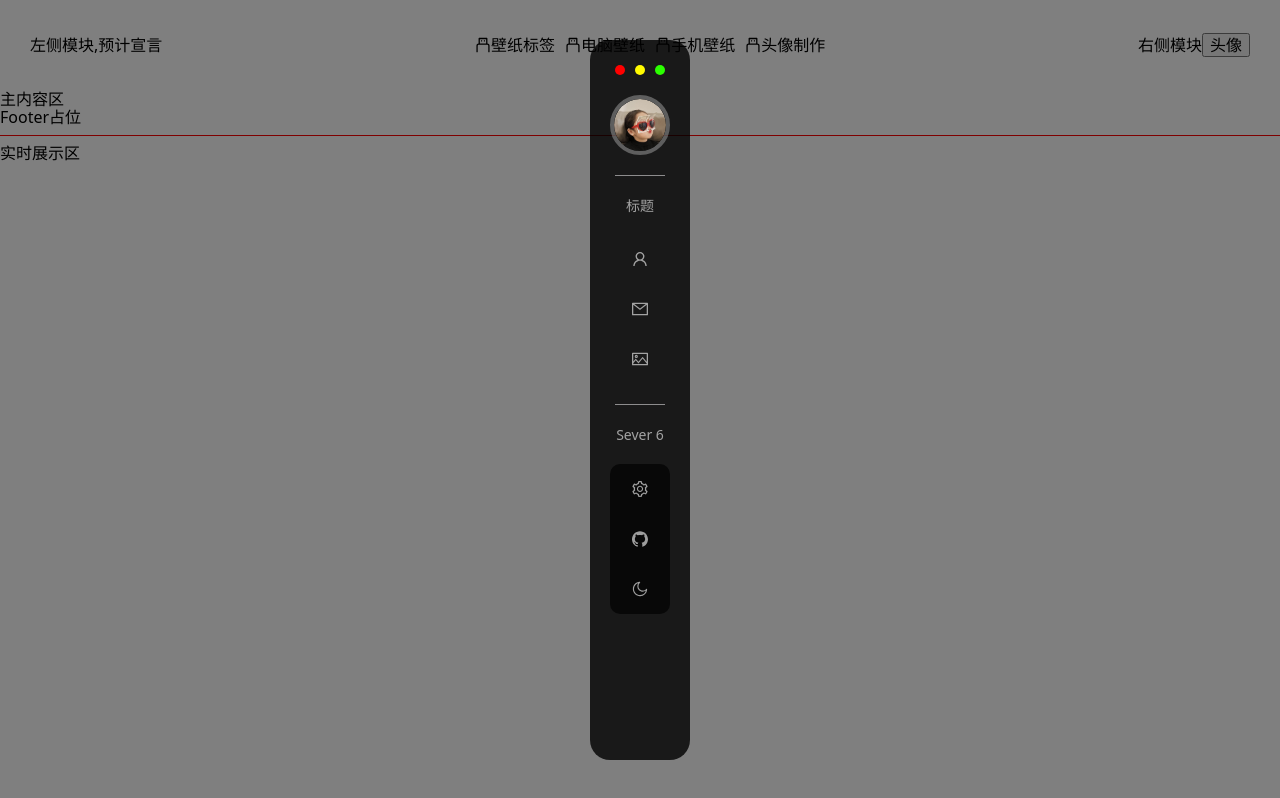
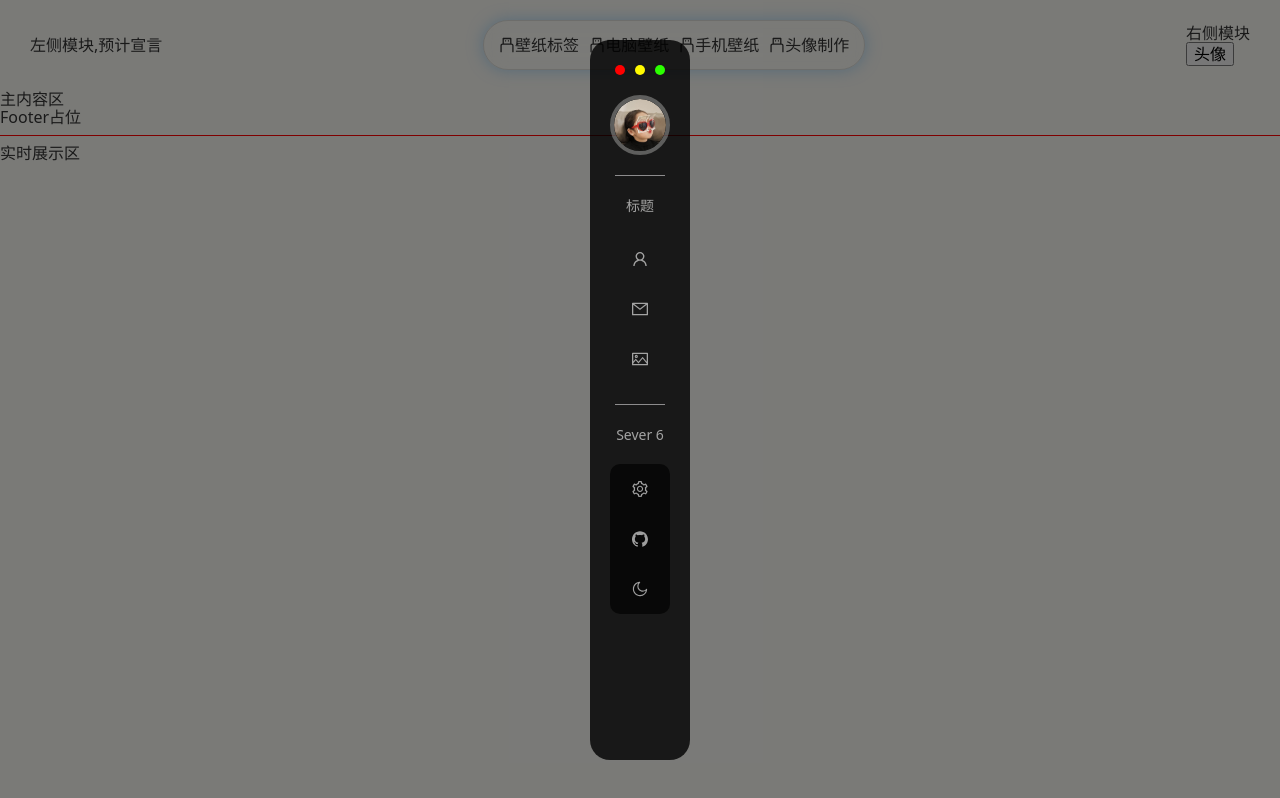
Before and after one commit to 518luck/resume, a React (Vite) app: page / in a window 1280 px wide. Both pictures are taken after a click on the button "头像". Built offline with nearby package versions, Linux system fonts and the light colour scheme.

Commit message:
分离头像模块

```diff
--- a/src/layouts/Header/Header.module.scss
+++ b/src/layouts/Header/Header.module.scss
@@ -5,16 +5,3 @@
   padding: 0 30px;
   height: 90px;
 }
-
-.modalOverlay {
-  position: fixed;
-  top: 0;
-  left: 0;
-  right: 0;
-  bottom: 0;
-  background: rgba(0, 0, 0, 0.5);
-  display: flex;
-  justify-content: center;
-  align-items: center;
-  z-index: 1000;
-}
--- /dev/null
+++ b/src/layouts/Header/components/HeadPortrait/index.module.scss
@@ -0,0 +1,12 @@
+.modalOverlay {
+  position: fixed;
+  top: 0;
+  left: 0;
+  right: 0;
+  bottom: 0;
+  background: rgba(0, 0, 0, 0.5);
+  display: flex;
+  justify-content: center;
+  align-items: center;
+  z-index: 1000;
+}
--- /dev/null
+++ b/src/layouts/Header/components/HeadPortrait/index.tsx
@@ -0,0 +1,25 @@
+import { useState } from 'react'
+
+import AccountInfoModal from '@/components/AccountInfoModal'
+import style from './index.module.scss'
+
+const HeadPortrait = () => {
+  const [showModal, setShowModal] = useState<boolean>(false)
+
+  const handleCloseModal = () => {
+    setShowModal(false)
+  }
+
+  return (
+    <div>
+      <button onClick={() => setShowModal(!showModal)}>头像</button>
+      {showModal && (
+        <div className={style.modalOverlay} onClick={() => handleCloseModal()}>
+          <AccountInfoModal />
+        </div>
+      )}
+    </div>
+  )
+}
+
+export { HeadPortrait }
--- a/src/layouts/Header/components/Navbar/Navbar.module.scss
+++ b/src/layouts/Header/components/Navbar/Navbar.module.scss
@@ -6,8 +6,8 @@
     align-items: center;
     border-radius: 50px;
     height: 50px;
-    border: 1px solid rgba(255, 255, 255, 0.3);
-    box-shadow: 0 0 10px rgba(255, 255, 255, 0.5);
+    border: var(--border-color);
+    box-shadow: var(--shadow-glow);
     backdrop-filter: blur(10px);
     overflow: hidden;
     padding: 0 10px;
@@ -19,9 +19,10 @@
       height: 100%;
       border-radius: 50px;
       &:hover {
-        background-color: #050505;
-        color: #ffffff;
+        background-color: var(--hover-bg-color);
+        color: var(--text-color);
         border-radius: 50px;
+        cursor: pointer;
       }
     }
   }
--- a/src/layouts/Header/index.tsx
+++ b/src/layouts/Header/index.tsx
@@ -1,14 +1,8 @@
-import { useState } from 'react'
 import style from './Header.module.scss'
-import AccountInfoModal from '@/components/AccountInfoModal'
-
 import { Navbar } from './components/Navbar'
+import { HeadPortrait } from './components/HeadPortrait'
 
 const Header = () => {
-  const [showModal, setShowModal] = useState<boolean>(false)
-
-  const handleCloseModal = () => setShowModal(false)
-
   return (
     <div className={style.container}>
       <div className={style.leftSection}>左侧模块,预计宣言</div>
@@ -17,14 +11,7 @@ const Header = () => {
       </div>
       <div className={style.rightSection}>
         右侧模块
-        <button onClick={() => setShowModal(!showModal)}>头像</button>
-        {showModal && (
-          <div
-            className={style.modalOverlay}
-            onClick={() => handleCloseModal()}>
-            <AccountInfoModal />
-          </div>
-        )}
+        <HeadPortrait />
       </div>
     </div>
   )
--- a/src/styles/variables.scss
+++ b/src/styles/variables.scss
@@ -1,10 +1,16 @@
 :root {
-  --bg-color: #ffffff;
-  --text-color: #000000;
+  --bg-color: #f5f5f0;
+  --text-color: #333333;
   --primary-color: #1e88e5;
+  --border-color: 1px solid rgba(0, 0, 0, 0.1);
+  --shadow-glow: 0 0 15px rgba(100, 181, 246, 0.5);
+  --hover-bg-color: #1e87d280;
 }
 [data-theme='dark'] {
   --bg-color: #312b33;
   --text-color: #e0e0e0;
   --primary-color: #90caf9;
+  --border-color: 1px solid rgba(255, 255, 255, 0.3);
+  --shadow-glow: 0 0 10px rgba(255, 255, 255, 0.5);
+  --hover-bg-color: #050505;
 }
```
